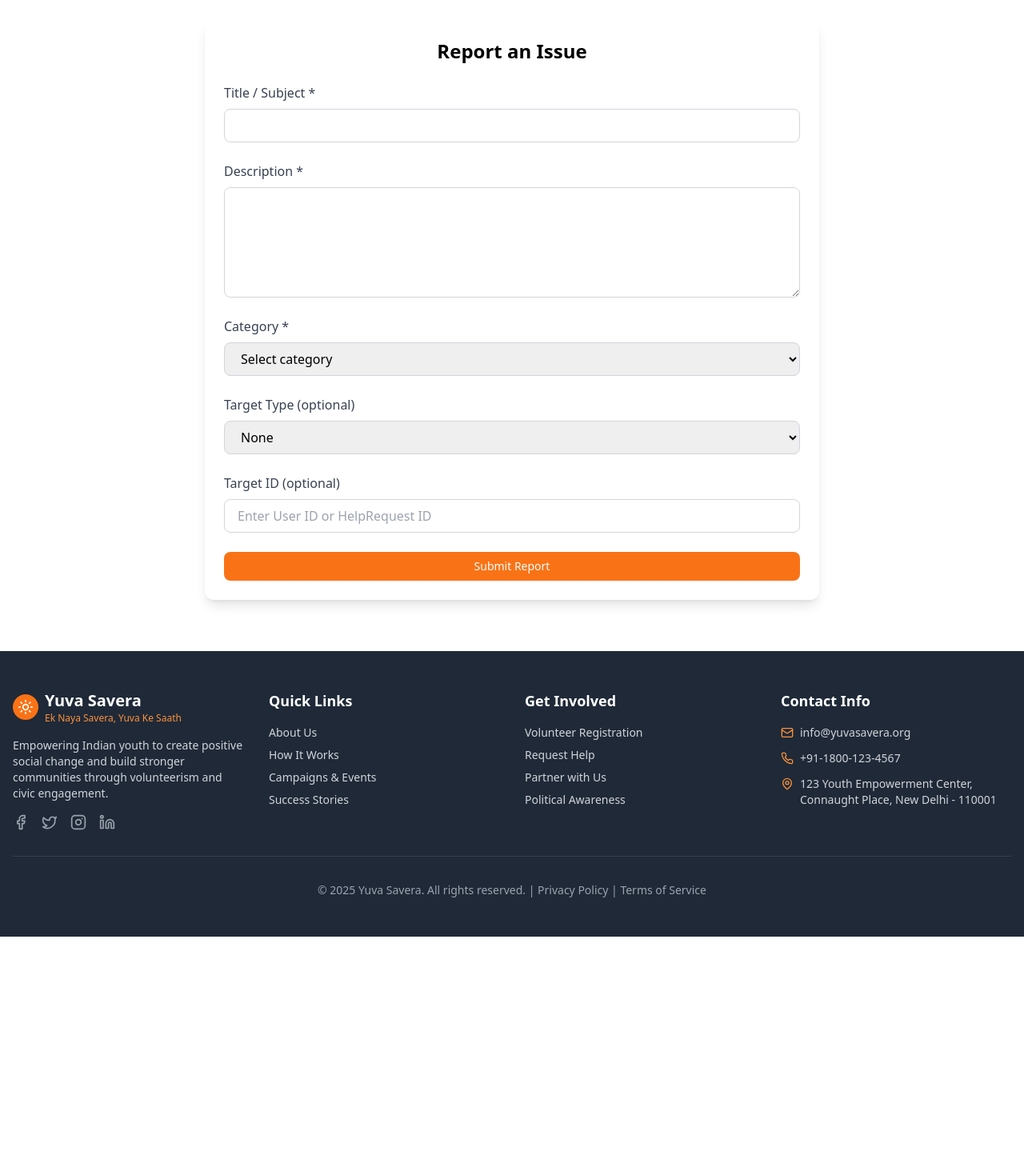
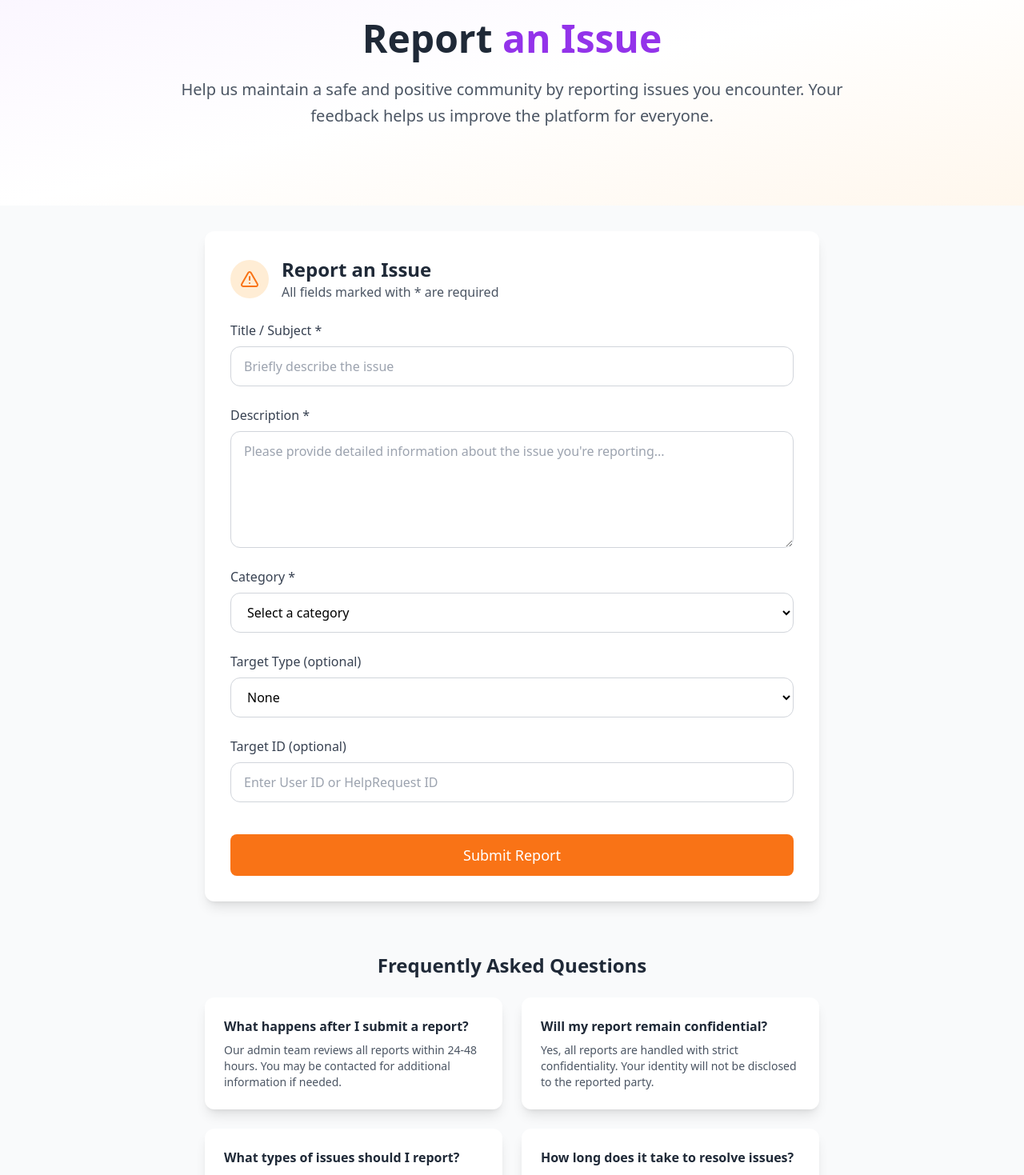
Before and after one commit to PRAVANSHU/Yuva_Savera_Frontend, a React (Vite) app: page /report-issue in a window 1280 px wide. Shown: the part 120-1589 px from the top of the page at 80% size. Before the commit the page ends 1291 px from the top, so only its background shows below. Built offline with nearby package versions, Linux system fonts and the light colour scheme.

Commit message:
improved the report issue page ui

```diff
--- a/src/pages/ReportIssuePage.jsx
+++ b/src/pages/ReportIssuePage.jsx
@@ -1,5 +1,6 @@
 import React, { useState } from "react";
-import { CheckCircle } from "lucide-react";
+import { motion } from "framer-motion";
+import { AlertTriangle, CheckCircle } from "lucide-react";
 import Card from "../components/UI/Card";
 import Button from "../components/UI/Button";
 
@@ -47,26 +48,79 @@ const ReportIssuePage = () => {
   if (isSubmitted) {
     return (
       <div className="min-h-screen flex items-center justify-center bg-gray-50 p-4">
-        <Card className="max-w-lg text-center p-6">
-          <div className="w-16 h-16 bg-green-100 rounded-full flex items-center justify-center mx-auto mb-4">
+        <motion.div
+          initial={{ opacity: 0, scale: 0.9 }}
+          animate={{ opacity: 1, scale: 1 }}
+          className="w-full max-w-lg"
+        >
+          <Card className="text-center p-8">
+            <div className="w-16 h-16 bg-green-100 rounded-full flex items-center justify-center mx-auto mb-6">
               <CheckCircle className="w-8 h-8 text-green-600" />
             </div>
-          <h2 className="text-2xl font-bold mb-2">Report Submitted!</h2>
-          <p className="text-gray-600 mb-4">
-            Thank you! Our admin team will review your report within 24-48 hours.
+            <h2 className="text-2xl font-bold text-gray-800 mb-4">Report Submitted Successfully!</h2>
+            <p className="text-gray-600 mb-6">
+              Thank you for helping us improve our platform. Our admin team will review your report within 24-48 hours.
             </p>
-          <Button variant="outline" onClick={() => setIsSubmitted(false)}>
+            <Button
+              variant="primary"
+              onClick={() => {
+                setIsSubmitted(false);
+                setFormData({
+                  title: "",
+                  description: "",
+                  category: "",
+                  targetType: "",
+                  targetId: "",
+                });
+              }}
+              className="mx-auto"
+            >
               Submit Another Report
             </Button>
           </Card>
+        </motion.div>
       </div>
     );
   }
 
   return (
-    <div className="container mx-auto px-4 py-16">
-      <Card className="max-w-3xl mx-auto p-6">
-        <h2 className="text-2xl font-bold mb-6 text-center">Report an Issue</h2>
+    <div className="bg-gray-50 min-h-screen">
+      {/* Hero Section */}
+      <section className="relative bg-gradient-to-br from-purple-50 via-white to-orange-50 py-16">
+        <div className="container mx-auto px-4">
+          <div className="max-w-4xl mx-auto text-center">
+            <motion.h1
+              initial={{ opacity: 0, y: 30 }}
+              animate={{ opacity: 1, y: 0 }}
+              className="text-4xl md:text-5xl font-bold text-gray-800 mb-6"
+            >
+              Report <span className="text-purple-600">an Issue</span>
+            </motion.h1>
+            <motion.p
+              initial={{ opacity: 0, y: 30 }}
+              animate={{ opacity: 1, y: 0 }}
+              transition={{ delay: 0.2 }}
+              className="text-xl text-gray-600 leading-relaxed mb-8"
+            >
+              Help us maintain a safe and positive community by reporting issues you encounter.
+              Your feedback helps us improve the platform for everyone.
+            </motion.p>
+          </div>
+        </div>
+      </section>
+
+      <div className="container mx-auto px-4 py-8">
+        <Card className="max-w-3xl mx-auto p-8">
+          <div className="flex items-center mb-6">
+            <div className="w-12 h-12 bg-orange-100 rounded-full flex items-center justify-center mr-4">
+              <AlertTriangle className="w-6 h-6 text-orange-500" />
+            </div>
+            <div>
+              <h2 className="text-2xl font-bold text-gray-800">Report an Issue</h2>
+              <p className="text-gray-600">All fields marked with * are required</p>
+            </div>
+          </div>
+
           <form className="space-y-6" onSubmit={handleSubmit}>
             {/* Title */}
             <div className="flex flex-col">
@@ -76,8 +130,9 @@ const ReportIssuePage = () => {
                 name="title"
                 value={formData.title}
                 onChange={handleChange}
-              className="w-full px-4 py-2 border border-gray-300 rounded-lg focus:outline-none focus:ring-2 focus:ring-orange-400"
+                className="w-full px-4 py-3 border border-gray-300 rounded-xl focus:outline-none focus:ring-2 focus:ring-purple-500"
                 required
+                placeholder="Briefly describe the issue"
               />
             </div>
 
@@ -89,8 +144,9 @@ const ReportIssuePage = () => {
                 value={formData.description}
                 onChange={handleChange}
                 rows={5}
-              className="w-full px-4 py-2 border border-gray-300 rounded-lg focus:outline-none focus:ring-2 focus:ring-orange-400"
+                className="w-full px-4 py-3 border border-gray-300 rounded-xl focus:outline-none focus:ring-2 focus:ring-purple-500"
                 required
+                placeholder="Please provide detailed information about the issue you're reporting..."
               />
             </div>
 
@@ -101,10 +157,10 @@ const ReportIssuePage = () => {
                 name="category"
                 value={formData.category}
                 onChange={handleChange}
-              className="w-full px-4 py-2 border border-gray-300 rounded-lg focus:outline-none focus:ring-2 focus:ring-orange-400"
+                className="w-full px-4 py-3 border border-gray-300 rounded-xl focus:outline-none focus:ring-2 focus:ring-purple-500 bg-white"
                 required
               >
-              <option value="">Select category</option>
+                <option value="">Select a category</option>
                 {categories.map((cat) => (
                   <option key={cat} value={cat}>
                     {cat}
@@ -120,7 +176,7 @@ const ReportIssuePage = () => {
                 name="targetType"
                 value={formData.targetType}
                 onChange={handleChange}
-              className="w-full px-4 py-2 border border-gray-300 rounded-lg focus:outline-none focus:ring-2 focus:ring-orange-400"
+                className="w-full px-4 py-3 border border-gray-300 rounded-xl focus:outline-none focus:ring-2 focus:ring-purple-500 bg-white"
               >
                 <option value="">None</option>
                 {targetTypes.map((type) => (
@@ -139,19 +195,56 @@ const ReportIssuePage = () => {
                 name="targetId"
                 value={formData.targetId}
                 onChange={handleChange}
-              className="w-full px-4 py-2 border border-gray-300 rounded-lg focus:outline-none focus:ring-2 focus:ring-orange-400"
+                className="w-full px-4 py-3 border border-gray-300 rounded-xl focus:outline-none focus:ring-2 focus:ring-purple-500"
                 placeholder="Enter User ID or HelpRequest ID"
               />
             </div>
 
             {/* Submit Button */}
-          <div>
-            <Button type="submit" variant="primary" className="w-full">
+            <div className="pt-4">
+              <Button
+                type="submit"
+                variant="primary"
+                size="lg"
+                className="w-full py-3 text-lg"
+              >
                 Submit Report
               </Button>
             </div>
           </form>
         </Card>
+
+        {/* FAQ Section */}
+        <div className="max-w-3xl mx-auto mt-16">
+          <h3 className="text-2xl font-bold text-gray-800 mb-6 text-center">Frequently Asked Questions</h3>
+          <div className="grid md:grid-cols-2 gap-6">
+            <Card className="p-6">
+              <h4 className="font-semibold text-gray-800 mb-2">What happens after I submit a report?</h4>
+              <p className="text-gray-600 text-sm">
+                Our admin team reviews all reports within 24-48 hours. You may be contacted for additional information if needed.
+              </p>
+            </Card>
+            <Card className="p-6">
+              <h4 className="font-semibold text-gray-800 mb-2">Will my report remain confidential?</h4>
+              <p className="text-gray-600 text-sm">
+                Yes, all reports are handled with strict confidentiality. Your identity will not be disclosed to the reported party.
+              </p>
+            </Card>
+            <Card className="p-6">
+              <h4 className="font-semibold text-gray-800 mb-2">What types of issues should I report?</h4>
+              <p className="text-gray-600 text-sm">
+                Report any behavior that violates our community guidelines, technical issues, or concerns about platform safety.
+              </p>
+            </Card>
+            <Card className="p-6">
+              <h4 className="font-semibold text-gray-800 mb-2">How long does it take to resolve issues?</h4>
+              <p className="text-gray-600 text-sm">
+                Resolution time varies based on complexity. Critical issues are prioritized and typically resolved within 72 hours.
+              </p>
+            </Card>
+          </div>
+        </div>
+      </div>
     </div>
   );
 };
```
Lines whose indentation alone changed are shown as unchanged.
